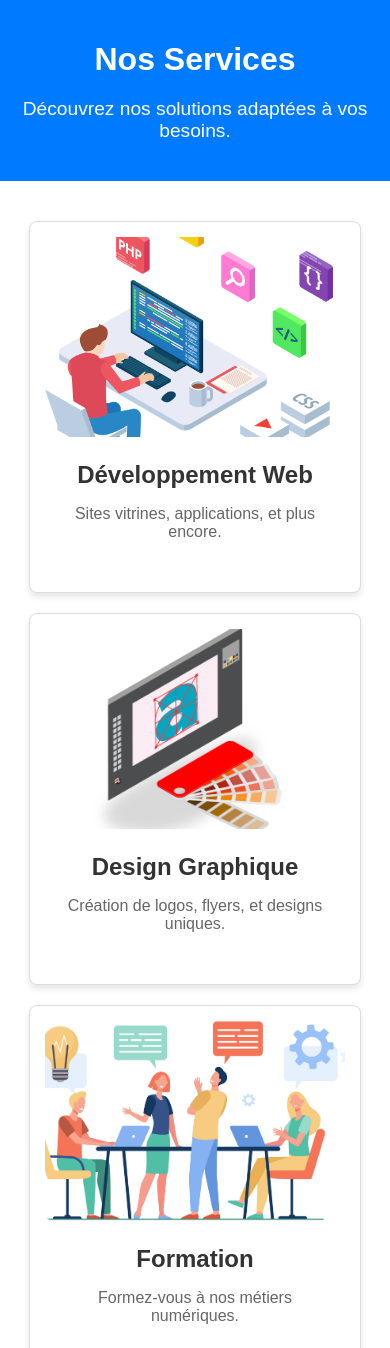
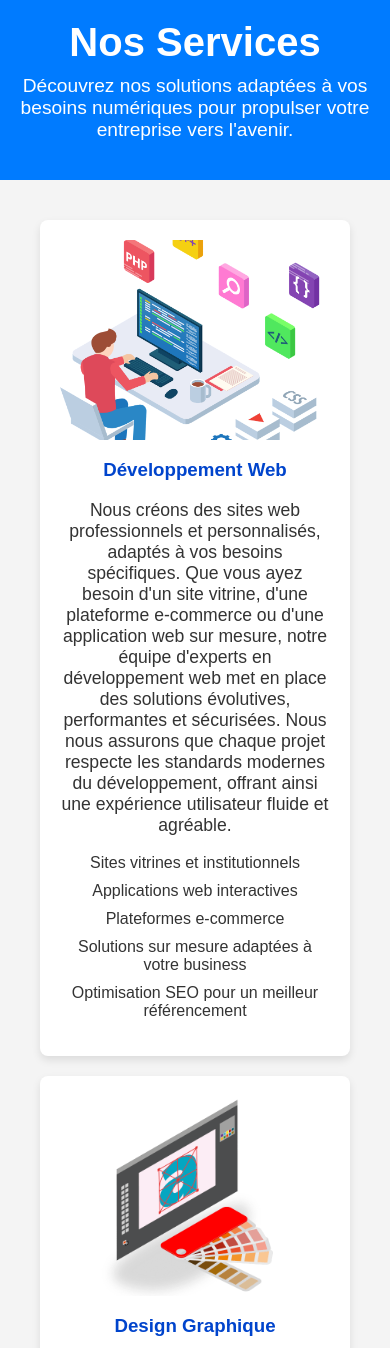
Before and after one commit to francoisdaniel01/MD7-Creation, a plain HTML site: page services.html in a window 390 px wide. Shown: the top 1348 px of the page. Drawn offline with Linux system fonts and the light colour scheme.

Commit message:
Ajout de CSS responsive et amélioration de l'affichage des services

```diff
--- a/css/styles.css
+++ b/css/styles.css
@@ -106,34 +106,97 @@ button:hover {
 }
 
 /* Page de services */
+/* Général */
+body {
+    font-family: Arial, sans-serif;
+    background-color: #f4f4f4;
+    color: #333;
+    margin: 0;
+    padding: 0;
+}
+
+header {
+    background-color: #0044cc;
+    color: white;
+    text-align: center;
+    padding: 20px;
+}
+
+header h1 {
+    margin: 0;
+    font-size: 2.5em;
+}
+
+header p {
+    font-size: 1.2em;
+    margin-top: 10px;
+}
+
+main {
+    padding: 20px;
+}
+
+/* Section des services */
 .services {
     display: flex;
+    justify-content: space-between;
     flex-wrap: wrap;
-    justify-content: center;
     gap: 20px;
-    margin: 20px 0;
 }
 
-.service-card {
-    background-color: #f9f9f9;
-    border: 1px solid #ddd;
+.service-item {
+    background-color: white;
+    padding: 20px;
     border-radius: 8px;
-    padding: 15px;
-    width: 300px; /* Taille par défaut pour les grands écrans */
     box-shadow: 0 4px 8px rgba(0, 0, 0, 0.1);
+    width: calc(33% - 20px);
     text-align: center;
-    transition: transform 0.3s, box-shadow 0.3s;
+    transition: transform 0.3s;
 }
 
-.service-card:hover {
-    transform: translateY(-5px);
-    box-shadow: 0 6px 12px rgba(0, 0, 0, 0.2);
+.service-item img {
+    width: 100%;
+    max-height: 200px;
+    object-fit: cover;
+    border-radius: 8px;
 }
 
-.service-card img {
-    width: 100%;
-    border-radius: 8px;
+.service-item h3 {
+    color: #0044cc;
+    margin-top: 15px;
+}
+
+.service-item p {
+    font-size: 1.1em;
+    margin-top: 10px;
+}
+
+.service-item ul {
+    list-style-type: none;
+    padding: 0;
+    margin-top: 15px;
+}
+
+.service-item ul li {
+    font-size: 1em;
     margin-bottom: 10px;
+}
+
+.service-item:hover {
+    transform: translateY(-10px);
+}
+
+/* Responsive */
+@media (max-width: 768px) {
+    .service-item {
+        width: calc(50% - 20px);
+    }
+}
+
+@media (max-width: 480px) {
+    .service-item {
+        width: 100%;
+    }
 }
 
 /* Responsive pour les téléphones */
--- a/services.html
+++ b/services.html
@@ -3,34 +3,64 @@
 <head>
     <meta charset="UTF-8">
     <meta name="viewport" content="width=device-width, initial-scale=1.0">
-    <title>Services | MD7 Creation</title>
+    <title>Nos Services | MD7 Creation</title>
     <link rel="stylesheet" href="css/styles.css">
 </head>
 <body>
     <header>
         <h1>Nos Services</h1>
-        <p>Découvrez nos solutions adaptées à vos besoins.</p>
+        <p>Découvrez nos solutions adaptées à vos besoins numériques pour propulser votre entreprise vers l'avenir.</p>
     </header>
     <main>
         <section class="services">
-            <div class="service-card" onclick="showDetails('Développement Web')">
+            <div class="service-item">
                 <img src="https://github.com/francoisdaniel01/MD7-Creation/blob/master/media/dev_web.png?raw=true" alt="Développement Web">
                 <h3>Développement Web</h3>
-                <p>Sites vitrines, applications, et plus encore.</p>
+                <p>
+                    Nous créons des sites web professionnels et personnalisés, adaptés à vos besoins spécifiques. Que vous ayez besoin d'un site vitrine, d'une plateforme e-commerce ou d'une application web sur mesure, notre équipe d'experts en développement web met en place des solutions évolutives, performantes et sécurisées. Nous nous assurons que chaque projet respecte les standards modernes du développement, offrant ainsi une expérience utilisateur fluide et agréable.
+                </p>
+                <ul>
+                    <li>Sites vitrines et institutionnels</li>
+                    <li>Applications web interactives</li>
+                    <li>Plateformes e-commerce</li>
+                    <li>Solutions sur mesure adaptées à votre business</li>
+                    <li>Optimisation SEO pour un meilleur référencement</li>
+                </ul>
             </div>
-            <div class="service-card" onclick="showDetails('Design Graphique')">
+
+            <div class="service-item">
                 <img src="https://github.com/francoisdaniel01/MD7-Creation/blob/master/media/Design-graphique.png?raw=true" alt="Design Graphique">
                 <h3>Design Graphique</h3>
-                <p>Création de logos, flyers, et designs uniques.</p>
+                <p>
+                    Le design graphique est essentiel pour créer une identité visuelle forte. Nous proposons la création de logos, de visuels pour vos supports marketing (flyers, affiches, brochures) et tout autre matériel graphique qui permettra de renforcer l'image de votre entreprise. Nous nous engageons à vous offrir des créations uniques, modernes et en adéquation avec l'univers de votre marque. Un bon design attire l'attention et suscite l'intérêt, et nous mettons notre expertise à votre service pour y parvenir.
+                </p>
+                <ul>
+                    <li>Création de logos personnalisés</li>
+                    <li>Design de flyers, brochures, affiches et cartes de visite</li>
+                    <li>Réalisation de supports pour les réseaux sociaux</li>
+                    <li>Design de bannières et publicités numériques</li>
+                    <li>Consultation pour une direction artistique cohérente</li>
+                </ul>
             </div>
-            <div class="service-card" onclick="showDetails('Formation')">
+
+            <div class="service-item">
                 <img src="https://github.com/francoisdaniel01/MD7-Creation/blob/master/media/formation.jpg?raw=true" alt="Formation">
                 <h3>Formation</h3>
-                <p>Formez-vous à nos métiers numériques.</p>
+                <p>
+                    Nous proposons des formations pratiques et adaptées à tous les niveaux dans différents domaines numériques. Que ce soit pour apprendre le développement web, le design graphique, ou même l'utilisation d'outils spécifiques à votre secteur, nous vous offrons des formations sur mesure. Nos formateurs sont des experts dans leur domaine, prêts à partager leurs connaissances pour vous aider à améliorer vos compétences et à vous adapter à l’évolution technologique.
+                </p>
+                <ul>
+                    <li>Formation en développement web : HTML, CSS, JavaScript, etc.</li>
+                    <li>Formation en design graphique : Adobe Photoshop, Illustrator, etc.</li>
+                    <li>Formation en gestion de projet digital</li>
+                    <li>Ateliers pratiques sur les outils numériques modernes</li>
+                    <li>Sessions de coaching pour professionnels et entreprises</li>
+                </ul>
             </div>
         </section>
-
     </main>
-    <script src="js/scripts.js"></script>
+    <footer>
+        <p>&copy; 2024 MD7 Creation. Tous droits réservés.</p>
+    </footer>
 </body>
 </html>
```
